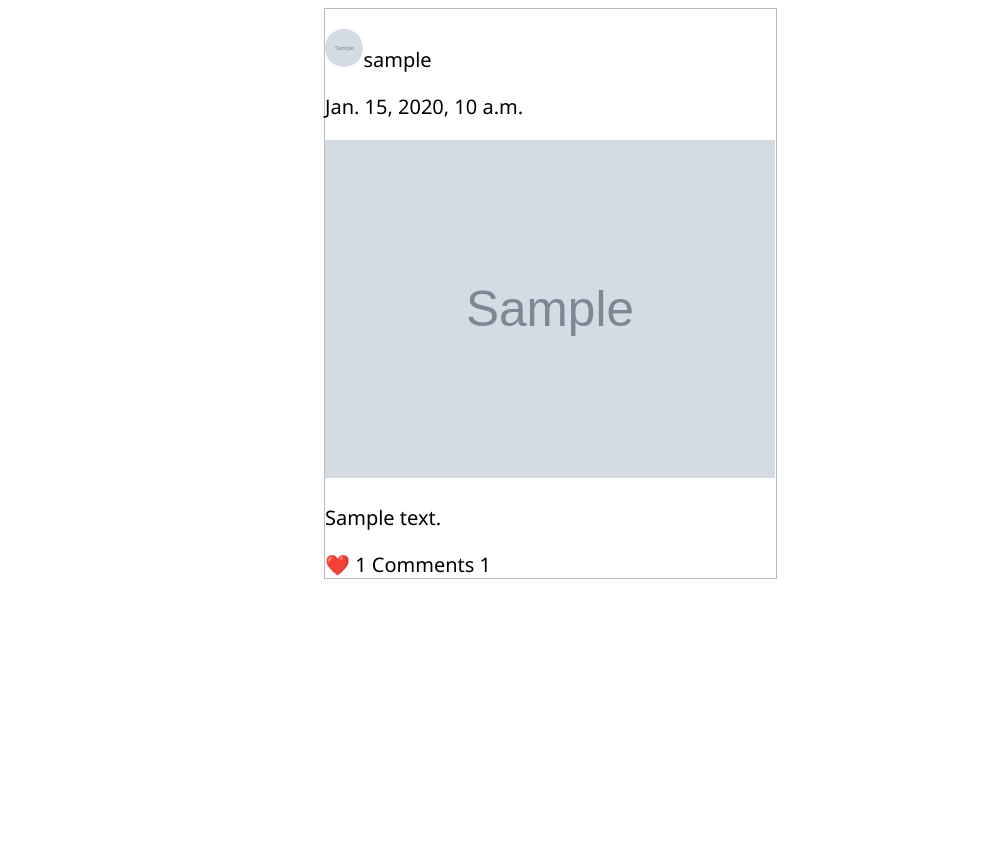
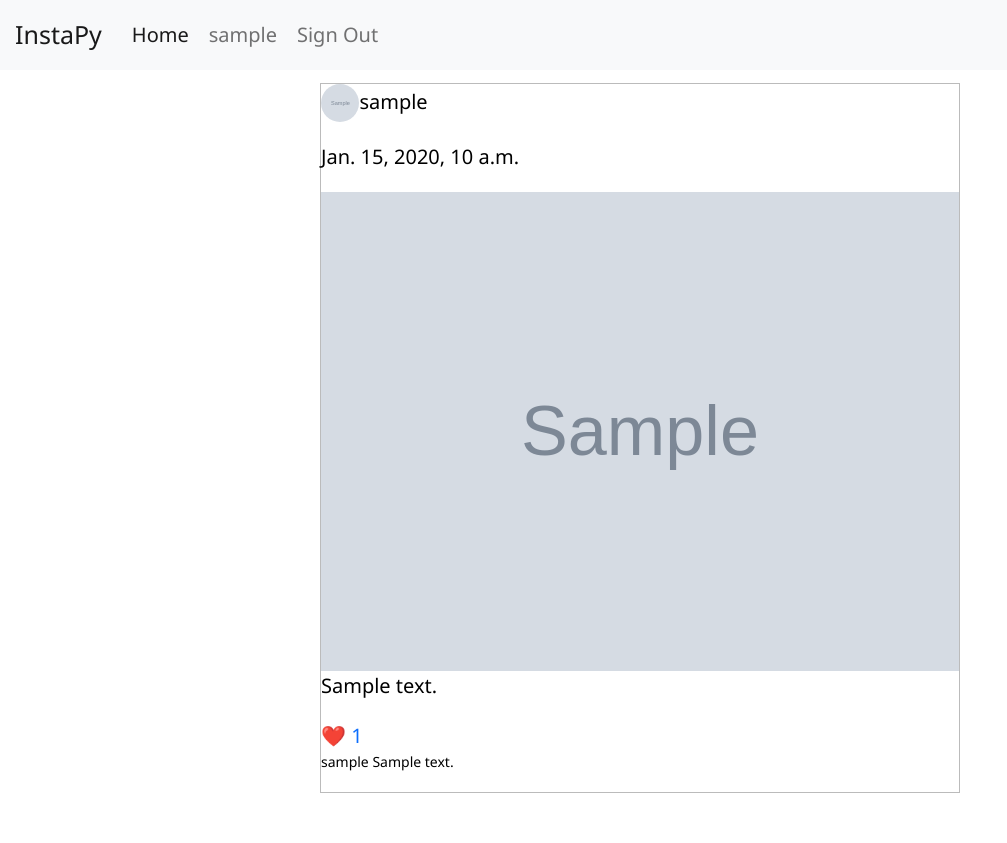
Before and after one commit to ArmenG888/PyInsta, a Django app: page / in a window 1280 px wide. Shown: the whole page, without its empty margins (0-1007 px from the left). Before the commit the page ends 579 px from the top, so only its background shows below. Run offline with Django 4.2, Linux system fonts and the light colour scheme; a user stored in the database is signed in; tables that the repository leaves empty hold one stand-in row (values such as "Sample post"); grey boxes marked "Sample" are stand-in pictures.

Commit message:
Design update. Added top 3 comments that are shown in the home page on the posts

```diff
--- a/pysta/post/models.py
+++ b/pysta/post/models.py
@@ -11,9 +11,9 @@ class post(models.Model):
     likes = models.IntegerField(default=0)
     views = models.IntegerField(default=0)
     comments_number = models.IntegerField(default=0)
+    comments = models.ManyToManyField("post.comment", related_name="post_comments")
     def likess(self):
         return len(self.user_liked.all())
-
     class Meta:
         ordering = ['-likes','-views','-comments_number','-date_posted']
 
--- a/pysta/post/templates/post/base.html
+++ b/pysta/post/templates/post/base.html
@@ -4,15 +4,33 @@
   <meta charset="utf-8">
   <meta name="viewport" content="width=device-width, initial-scale=1.0">
   <link rel="stylesheet" href="/static/main.css">
+  <link href="https://cdn.jsdelivr.net/npm/bootstrap@5.0.2/dist/css/bootstrap.min.css" rel="stylesheet" integrity="sha384-EVSTQN3/azprG1Anm3QDgpJLIm9Nao0Yz1ztcQTwFspd3yD65VohhpuuCOmLASjC" crossorigin="anonymous">
   <title>InstaPy</title>
 
 </head>
 
 <body>
-
-
+  <nav class="navbar navbar-expand-lg navbar-light bg-light">
+    <div class="container-fluid">
+      <a class="navbar-brand" href="#">InstaPy</a>
+      <button class="navbar-toggler" type="button" data-bs-toggle="collapse" data-bs-target="#navbarSupportedContent" aria-controls="navbarSupportedContent" aria-expanded="false" aria-label="Toggle navigation">
+        <span class="navbar-toggler-icon"></span>
+      </button>
+      <div class="collapse navbar-collapse" id="navbarSupportedContent">
+        <ul class="navbar-nav me-auto mb-2 mb-lg-0 ">
+          <li class="nav-item">
+            <a class="nav-link active" aria-current="page" href="#">Home</a>
+          </li>
+          <li class="nav-item">
+            <a class="nav-link" href="#">{{user.username}}</a>
+          </li>
+          <li class="nav-item">
+            <a class="nav-link" href="#">Sign Out</a>
+          </li>
+        </ul>
+      </div>
+    </div>
+  </nav>
+  <script src="https://cdn.jsdelivr.net/npm/bootstrap@5.0.2/dist/js/bootstrap.bundle.min.js" integrity="sha384-MrcW6ZMFYlzcLA8Nl+NtUVF0sA7MsXsP1UyJoMp4YLEuNSfAP+JcXn/tWtIaxVXM" crossorigin="anonymous"></script>
 </body>
 </html>
-
-</body>
-</html>
--- a/pysta/post/templates/post/home.html
+++ b/pysta/post/templates/post/home.html
@@ -1,16 +1,16 @@
 {% include 'post/base.html' %}
 {% block content %}
 {% for post in posts %}
-    <div class="posts">
-        <a href="{% url 'post-detail' id=post.id %}">
+    <a><div class="posts">
             <p><img class="pfp" src="{{post.user.profile.image.url}}" alt="Avatar">{{post.user}}</p>
 
             <p>{{post.date_posted}}</p>
             <img class="posts-image" src="{{post.image.url}}">
             <p>{{post.description}}</p>
-            <a href="{% url 'post-like' id=post.id %}">❤️ {{post.likes}}</a>
-            <a href="{% url 'post-detail' id=post.id %}">Comments {{post.comments_number}}</a>
-        </a>
-    </div>
+            <a style="text-decoration:none;" href="{% url 'post-like' id=post.id %}">❤️ {{post.likes}}</a>
+            {% for comment in post.comments.all|slice:"0:3"%}
+                <p class="posts-comments">{{comment.user}} {{comment.text}}</p>
+            {% endfor %}
+    </div></a>
 {% endfor %}
 {% endblock content%}
--- a/pysta/post/views.py
+++ b/pysta/post/views.py
@@ -8,6 +8,7 @@ def home(request):
     for i in post.objects.all():
         comments = i.comment_set.all()
         i.comments_number = len(comments)
+        i.comments.set(comments)
         i.likes = i.likess()
         i.save()
     context = {
--- a/pysta/static/main.css
+++ b/pysta/static/main.css
@@ -1,9 +1,10 @@
 * {
-    font-family: Segoe UI,Frutiger,Frutiger Linotype,Dejavu Sans,Helvetica Neue,Arial,sans-serif; ;
+    font-family: Segoe UI,Frutiger,Frutiger Linotype,Dejavu Sans,Helvetica Neue,Arial,sans-serif ;
     font-size: 20px;
     color:black;
     text-decoration: none;
 }
+
 .comment{
     border: 1px solid black ;
     background-color: rgba(0, 0, 0, 0.25);
@@ -18,14 +19,20 @@
 
 }
 .posts{
+    margin-top: 1%;
     margin-left: 25%;
     flex-direction: column;
     border: 1px solid rgb(187, 187, 187);
-    width:451px;
+    width:50%;
     height:auto;
     margin-bottom: 50px;
+    text-decoration: none;
 }
 .posts-image{
-    width:450px;
+    width:100%;
     height:auto;
 }
+.posts-comments{
+    flex-direction: column;
+    font-size: 14px;
+}
```
Also changed, not shown: pysta/post/migrations/0014_post_comments.py (added).
